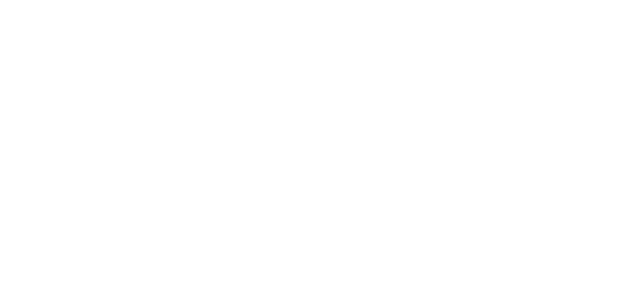
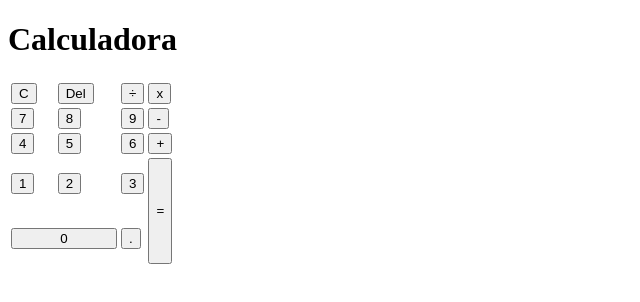
Before and after one commit to matheusnsilvab/Calculadora, a plain HTML site: page index.html in a window 1280 px wide. Shown: the whole page, without its empty margins (0-640 px from the left). Drawn offline with Linux system fonts and the light colour scheme.

Commit message:
index feito

```diff
--- a/index.html
+++ b/index.html
@@ -8,7 +8,40 @@
     <title>Calculadora</title>
 </head>
 <body>
-
+    <div class="fundo">
+        <div class="calculadora">
+            <h1>Calculadora</h1>
+            <p id='resultado'></p>
+            <table>
+               <tr>
+          <td><button class="botao" onclick="clean()">C</button></td>
+         <td><button class="botao" onclick="back()">Del</button></td>
+        <td><button class="botao" onclick="insert('/')">÷</button></td>
+            <td><button class="botao" onclick="insert('*')">x</button></td>
+                  </tr>
+                  <tr>
+        <td><button class="botao" onclick="insert('7')">7</button></td>
+               <td><button class="botao" onclick="insert('8')">8</button></td>
+         <td><button class="botao" onclick="insert('9')">9</button></td>
+        <td><button class="botao" onclick="insert('-')">-</button></td>
+               </tr>
+                  <tr>
+              <td><button class="botao" onclick="insert('4')">4</button></td>
+        <td><button class="botao" onclick="insert('5')">5</button></td>
+               <td><button class="botao" onclick="insert('6')">6</button></td>
+              <td><button class="botao" onclick="insert('+')">+</button></td>
+                  </tr>
+          <td><button class="botao" onclick="insert('1')">1</button></td>
+                <td><button class="botao" onclick="insert('2')">2</button></td>
+       <td><button class="botao" onclick="insert('3')">3</button></td>
+              <td rowspan="2"><button class="botao" style="height: 106px;" onclick="calcular()">=</button></td>
+                  <tr>
+             <td colspan="2"><button class="botao" style="width: 106px;" onclick="insert('0')">0</button></td>
+          <td><button class="botao" onclick="insert('.')">.</button></td>
+                </tr>
+             </table>
+          </div>
+       </div>
     <script src="script.js"></script>
 </body>
 </html>
```
